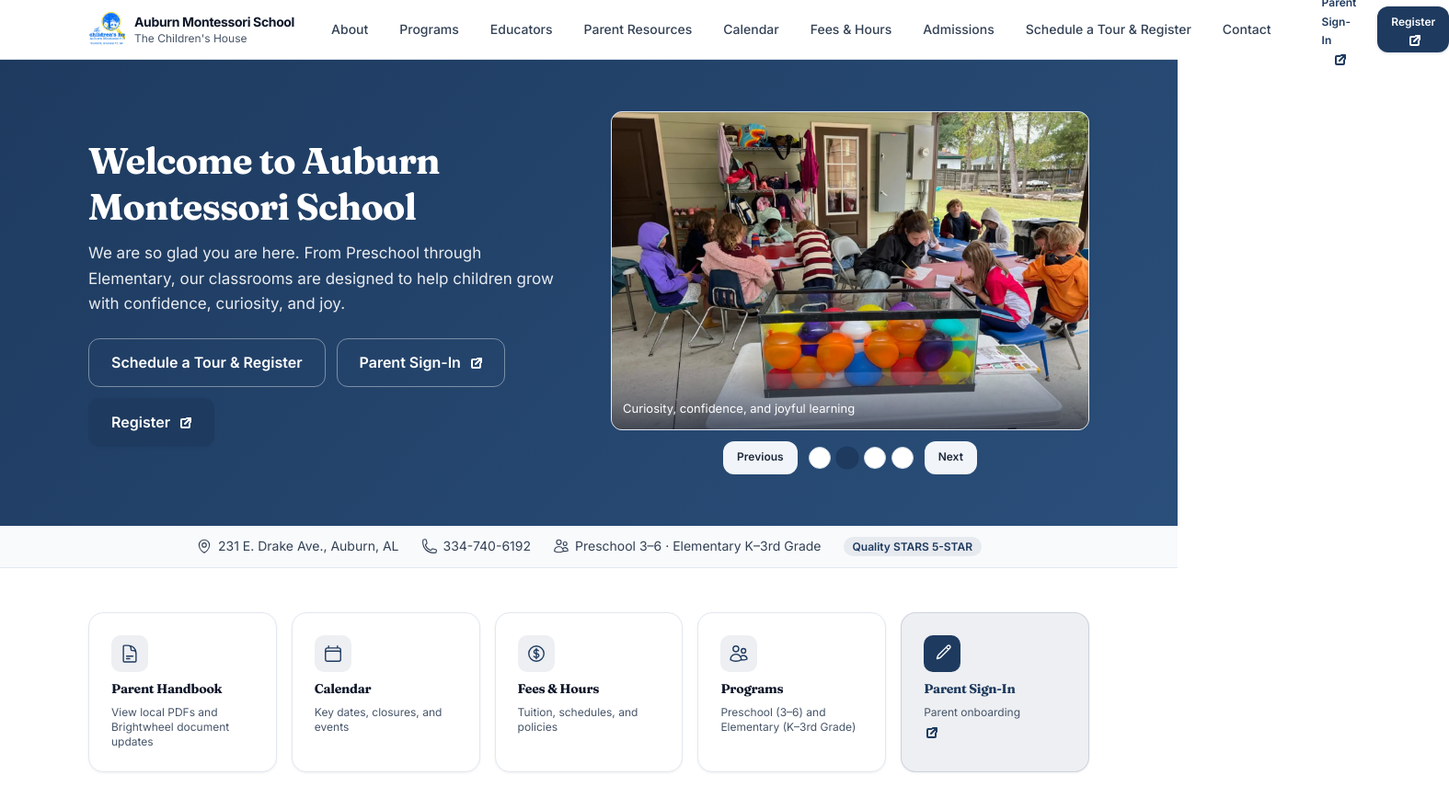
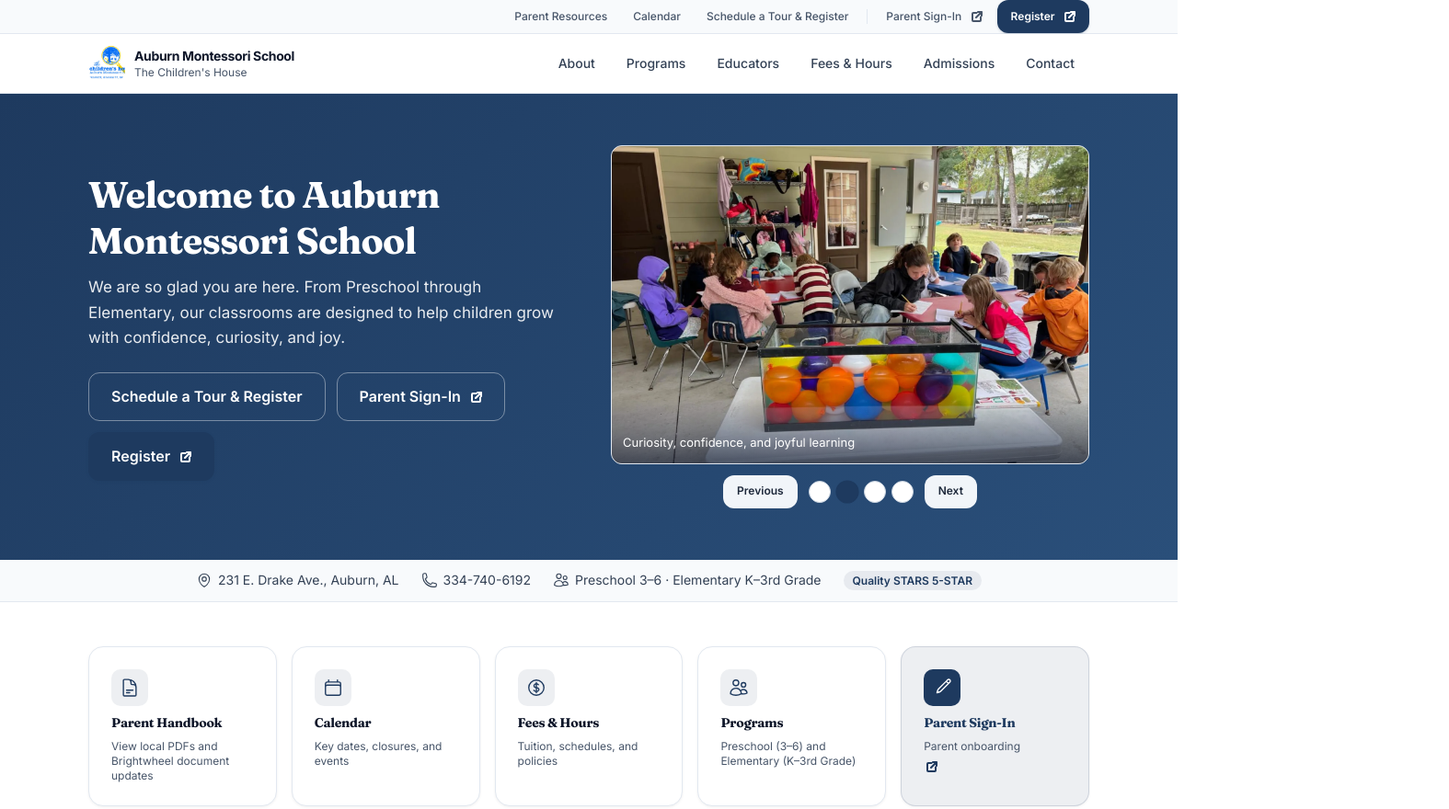
Before and after one commit to DeliciousHouse/auburn-montessori-website, an Astro site: page / in a window 1280 px wide. Shown: the top 880 px of the page at 92% size, 1575 px wide, since content can reach past the window. Built offline with nearby package versions, Linux system fonts and the light colour scheme; Astro itself is replaced by a stand-in of ours.

Commit message:
feat: split navigation into primary + secondary bar
Move utility links (Parent Resources, Calendar, Schedule a Tour) and
external CTAs (Parent Sign-In, Register) into a slim secondary bar above
the main header on desktop. Primary nav now holds 6 core pages (About,
Programs, Educators, Fees & Hours, Admissions, Contact) so it no longer
overflows. Mobile menu is unchanged and still shows all links.

```diff
--- a/src/components/Header.astro
+++ b/src/components/Header.astro
@@ -15,9 +15,46 @@ const isActive = (href: string) => {
   return currentPath === href || currentPath.startsWith(`${href}/`);
 };
 
-const mainNav = nav.filter((item: {href:string}) => item.href !== '/');
+const primaryHrefs = ['/about', '/programs', '/educators', '/fees-hours', '/admissions', '/contact'];
+const primaryNav = nav.filter((item: {href:string}) => primaryHrefs.includes(item.href));
+const secondaryNav = nav.filter((item: {href:string}) => !primaryHrefs.includes(item.href) && item.href !== '/');
 ---
 
+<!-- Secondary utility bar -->
+<div class="secondary-bar hidden border-b lg:block" style="background: var(--color-surface-alt); border-color: var(--color-border);">
+  <div class="container-page flex h-9 items-center justify-end gap-1">
+    {secondaryNav.map((item: {href:string; label:string}) => (
+      <a
+        class:list={[
+          'rounded-md px-3 py-1 text-xs font-medium no-underline transition-colors whitespace-nowrap',
+          isActive(item.href)
+            ? 'text-[var(--color-primary)] bg-[var(--color-primary-light)]'
+            : 'text-[var(--color-text-subtle)] hover:text-[var(--color-text)] hover:bg-[var(--color-neutral-100)]'
+        ]}
+        href={item.href}
+        aria-current={isActive(item.href) ? 'page' : undefined}
+      >
+        {item.label}
+      </a>
+    ))}
+    <span class="mx-1 h-4 w-px" style="background: var(--color-border);" aria-hidden="true"></span>
+    <ExternalLink
+      href={siteConfig.brightwheel.parentSignInUrl}
+      class="rounded-md px-3 py-1 text-xs font-medium no-underline text-[var(--color-text-subtle)] hover:text-[var(--color-text)] hover:bg-[var(--color-neutral-100)] transition-colors whitespace-nowrap"
+      ariaLabel="Parent Sign-In"
+    >
+      Parent Sign-In
+    </ExternalLink>
+    <StudentRegistrationButton
+      wrapperClass="relative"
+      buttonClass="btn btn-primary btn-sm"
+      helperClass="absolute right-0 top-full mt-1 w-56 rounded-md border bg-white px-2 py-1 text-right text-[11px] leading-tight shadow-sm"
+      label="Register"
+    />
+  </div>
+</div>
+
+<!-- Primary header -->
 <header class="sticky-header border-b bg-white/95 backdrop-blur-sm" style="border-color: var(--color-border);">
   <div class="container-page flex h-16 items-center justify-between gap-6">
     <!-- Logo + Wordmark -->
@@ -38,9 +75,9 @@ const mainNav = nav.filter((item: {href:string}) => item.href !== '/');
       </div>
     </a>
 
-    <!-- Desktop nav -->
+    <!-- Desktop primary nav -->
     <nav class="hidden items-center gap-0.5 lg:flex" aria-label="Primary">
-      {mainNav.map((item: {href:string; label:string}) => (
+      {primaryNav.map((item: {href:string; label:string}) => (
         <a
           class:list={[
             'rounded-lg px-4 py-2.5 text-sm font-medium no-underline transition-colors whitespace-nowrap',
@@ -56,19 +93,21 @@ const mainNav = nav.filter((item: {href:string}) => item.href !== '/');
       ))}
     </nav>
 
-    <div class="flex items-center gap-2">
+    <!-- Desktop CTA (hidden on lg since it's in secondary bar) -->
+    <div class="hidden items-center gap-2 md:flex lg:hidden">
       <ExternalLink
         href={siteConfig.brightwheel.parentSignInUrl}
-        class="btn btn-ghost btn-sm hidden md:inline-flex"
+        class="btn btn-ghost btn-sm"
         ariaLabel="Parent Sign-In"
       >
         Parent Sign-In
       </ExternalLink>
       <StudentRegistrationButton
-        wrapperClass="relative hidden md:block"
+        wrapperClass="relative"
         buttonClass="btn btn-primary btn-sm"
         helperClass="absolute right-0 top-full mt-1 w-56 rounded-md border bg-white px-2 py-1 text-right text-[11px] leading-tight shadow-sm"
       />
+    </div>
 
     <!-- Mobile menu toggle -->
     <details class="relative lg:hidden" id="mobile-menu" data-mobile-menu>
@@ -125,7 +164,6 @@ const mainNav = nav.filter((item: {href:string}) => item.href !== '/');
       </div>
     </details>
   </div>
-  </div>
 </header>
 
 <script>
--- a/src/styles/global.css
+++ b/src/styles/global.css
@@ -769,6 +769,10 @@
     font-size: 1.125rem;
   }
 
+  .secondary-bar {
+    font-size: 0.75rem;
+  }
+
   .sticky-header {
     position: sticky;
     top: 0;
```
Lines whose indentation alone changed are shown as unchanged.
